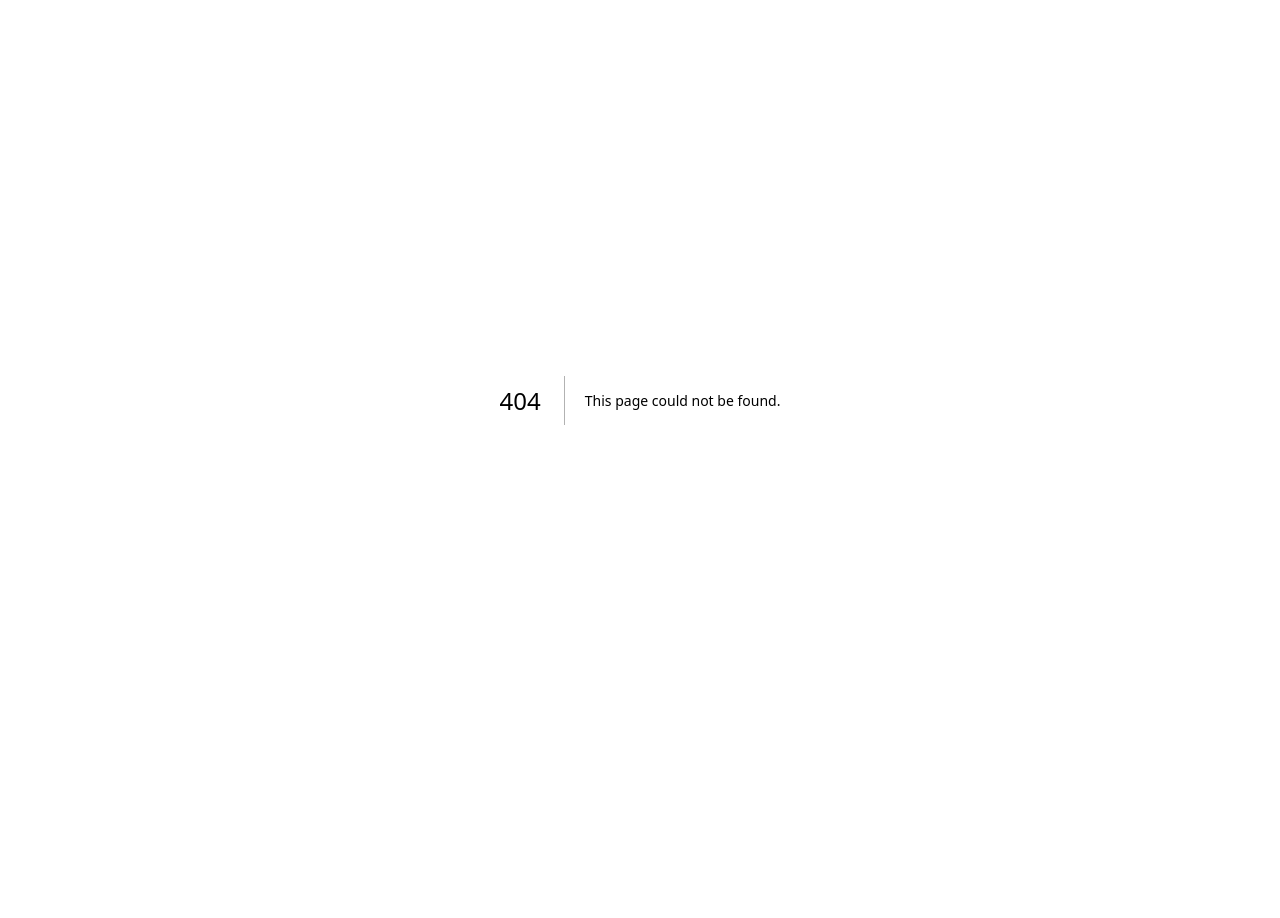
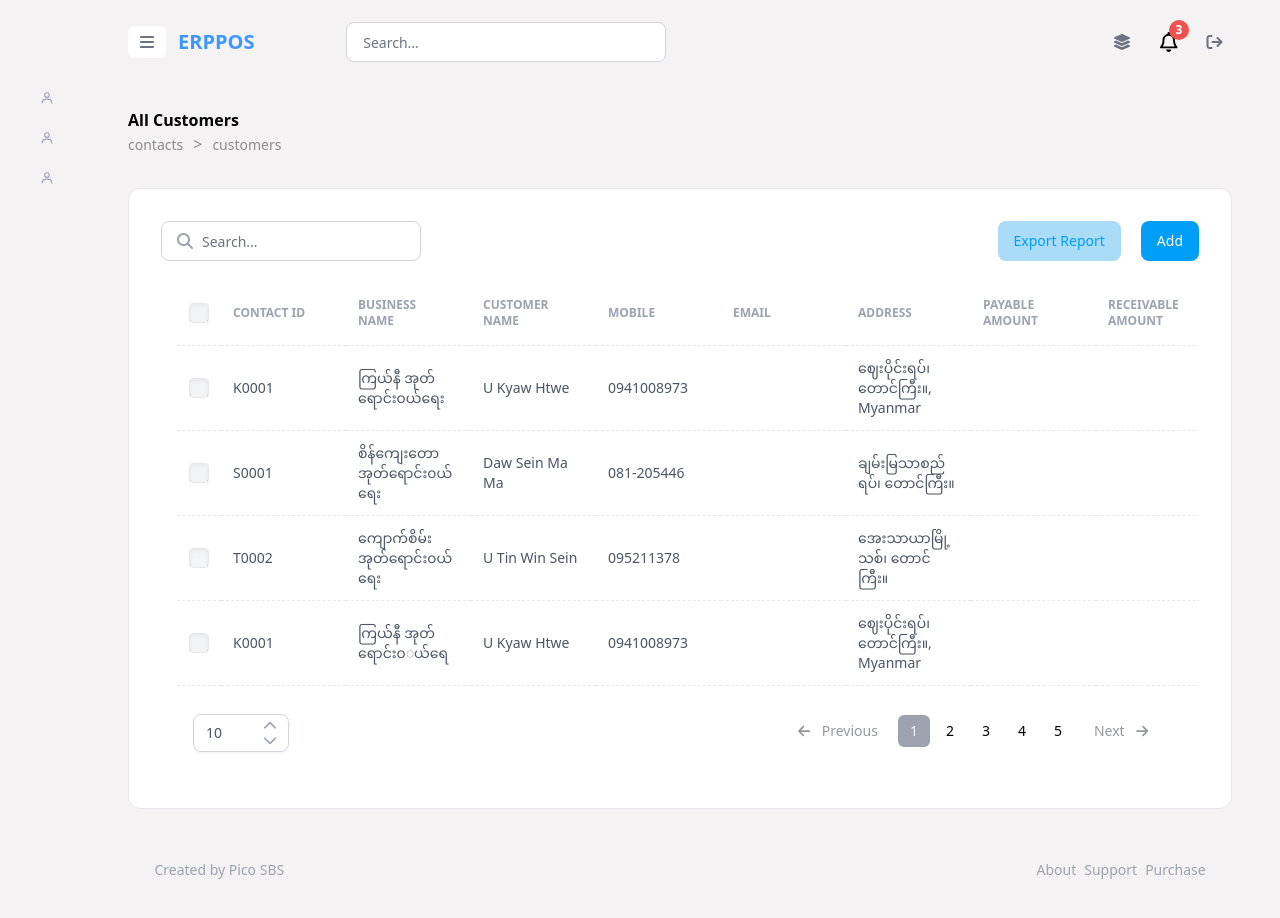
Before and after one commit to picoinno/erppos_react, a Next.js app: page /contacts/customers in a window 1280 px wide. Before the commit this address had no page. Shown: the top 918 px of the page. Before the commit the page ends 800 px from the top, so only its background shows below. Built offline with nearby package versions, Linux system fonts and the light colour scheme.

Commit message:
fix: create customer page

```diff
--- a/src/components/form/input/FilterSelect.js
+++ b/src/components/form/input/FilterSelect.js
@@ -3,7 +3,7 @@ import { Listbox, Transition } from "@headlessui/react";
 import { FontAwesomeIcon } from "@fortawesome/react-fontawesome";
 import { faCheck, faChevronDown } from "@fortawesome/free-solid-svg-icons";
 
-const FilterSelect = ({ data, className }) => {
+const FilterSelect = ({ data, className, labelText, required, error }) => {
 	const [selected, setSelected] = useState(data[0]);
 	const [value, setValue] = useState("");
 	const [filterItem, setFilterItems] = useState(data);
@@ -17,6 +17,20 @@ const FilterSelect = ({ data, className }) => {
 		setFilterItems(filterItem);
 	};
 	return (
+		<React.Fragment>
+			{labelText ? (
+				<div className="p-1">
+					<label className="text-xs text-gray-700 font-semibold">
+						{labelText}
+					</label>
+					{required === true && <span className="text-red-500 ml-1">*</span>}{" "}
+					{error ? (
+						<label className="text-xs text-red-700 pt-0 mt-0">
+							( {error} )
+						</label>
+					) : null}
+				</div>
+			) : null}
 			<div className={`w-full`}>
 				<Listbox value={selected} onChange={setSelected}>
 					<div className={`relative`}>
@@ -40,7 +54,7 @@ const FilterSelect = ({ data, className }) => {
 							leaveFrom="opacity-100"
 							leaveTo="opacity-0"
 						>
-						<Listbox.Options className="absolute z-10 mt-1 max-h-60 w-full overflow-auto rounded-md bg-gray-50 py-1 text-base shadow-md ring-1 ring-black ring-opacity-5 focus:outline-none sm:text-sm">
+							<Listbox.Options className="absolute z-10 mt-1 max-h-60 w-full overflow-auto rounded-md bg-white py-1 text-base shadow-md ring-1 ring-black ring-opacity-5 focus:outline-none sm:text-sm">
 								<div className="p-3">
 									<input
 										value={value}
@@ -84,6 +98,7 @@ const FilterSelect = ({ data, className }) => {
 					</div>
 				</Listbox>
 			</div>
+		</React.Fragment>
 	);
 };
 
--- a/src/components/form/input/Select.js
+++ b/src/components/form/input/Select.js
@@ -28,7 +28,7 @@ const Select = ({ data, className, labelText, required, error }) => {
 				<Listbox value={selected} onChange={setSelected}>
 					<div className="relative mt-1">
 						<Listbox.Button className="relative w-full cursor-pointer text-gray-600 rounded-lg border border-gray-300 py-2 pl-3 pr-10 text-left sm:text-sm">
-							<span className="block truncate">{selected.name}</span>
+							<span className="block truncate capitalize">{selected.name}</span>
 							<span className="pointer-events-none absolute inset-y-0 right-0 flex flex-col justify-center items-center pr-2">
 								<FontAwesomeIcon
 									icon={faChevronUp}
--- a/src/pages/contacts/suppliers/create/index.js
+++ b/src/pages/contacts/customers/create/index.js
@@ -20,14 +20,13 @@ const contactType = [
 		name: "Both (suppliers and customers)",
 	},
 ];
-
 const data = [
 	{ name: "Months" },
 	{
 		name: "Days",
 	},
 ];
-const CreateSupplier = () => {
+const CreateCustomer = () => {
 	const [moreInformations, setMoreInformations] = useState(false);
 	const showHandle = () => {
 		setMoreInformations(!moreInformations);
@@ -38,7 +37,7 @@ const CreateSupplier = () => {
 				<div className="bg-white rounded-xl px-8">
 					<div className="pt-6">
 						<h1 className="font-semibold text-xl text-gray-700">
-							Create User Account
+							Add Customer
 						</h1>
 						<div>
 							<Breadcrumbs />
@@ -67,10 +66,45 @@ const CreateSupplier = () => {
 						</div>
 						<div className="mt-5 grid grid-cols-8 gap-10">
 							<div className="col-span-2">
-								<Input labelText="Business Name" placeholder="Business Name" />
+								<FilterSelect
+									data={contactType}
+									labelText="Customer Group"
+									className="w-full"
+								/>
+							</div>
+							<div className="col-span-2">
+								<FilterSelect
+									data={contactType}
+									labelText="Price List"
+									className="w-full"
+								/>
 							</div>
 						</div>
 						<div className="mt-5 grid grid-cols-8 gap-x-10 gap-y-5">
+							<div className="col-span-2">
+								<Input
+									labelText="Prefix"
+									placeholder="Mr / Mrs / Miss"
+									required
+								/>
+							</div>
+							<div className="col-span-2">
+								<Input
+									labelText="First Name"
+									placeholder="First Name"
+									required
+								/>
+							</div>
+							<div className="col-span-2">
+								<Input
+									labelText="Middle Name"
+									placeholder="Middle Name"
+									required
+								/>
+							</div>
+							<div className="col-span-2">
+								<Input labelText="Last Name" placeholder="Last Name" required />
+							</div>
 							<div className="col-span-2">
 								<Input labelText="Mobile" placeholder="Mobile" required />
 							</div>
@@ -161,6 +195,14 @@ const CreateSupplier = () => {
 											placeholder="Payable Amount"
 										/>
 									</div>
+									<div className="col-span-2">
+										<Input
+											type="number"
+											className="focus:outline-none focus:border-none overflow-hidden rounded-lg"
+											labelText="Credit Limit"
+											placeholder="Credit Limit"
+										/>
+									</div>
 								</div>
 								<div className="w-full border-t border-gray-500 mt-10 mb-5"></div>
 								<div className="mt-5 grid grid-cols-8 gap-x-10 gap-y-5">
@@ -241,4 +283,4 @@ const CreateSupplier = () => {
 	);
 };
 
-export default CreateSupplier;
+export default CreateCustomer;
--- /dev/null
+++ b/src/pages/contacts/customers/index.js
@@ -0,0 +1,60 @@
+import React from "react";
+import Breadcrumbs from "@/components/Breadcrumbs";
+import Layout from "@/components/Layout";
+import Button from "@/components/form/button/Button";
+import Input from "@/components/form/input/Input";
+import CustomTable from "@/components/table/CustomTable";
+import TablePagination from "@/components/table/TablePagination";
+import { faSearch } from "@fortawesome/free-solid-svg-icons";
+import { SuppliersInfos } from "constants/data";
+
+const tableHeader = [
+	"Contact Id",
+	"Business Name",
+	"Customer Name",
+	"Mobile",
+	"Email",
+	"Address",
+	"Payable Amount",
+	"Receivable Amount",
+	"Credit Limit",
+	"Custom Field 1",
+	"Custom Field 2",
+	"Custom Field 3",
+	"Custom Field 4",
+];
+const CustomersList = () => {
+	return (
+		<Layout>
+			<>
+				<div className="px-8 pt-6">
+					<h1 className="font-semibold">All Customers</h1>
+					<div>
+						<Breadcrumbs />
+					</div>
+				</div>
+				<div className="bg-white m-8 p-8 border rounded-xl">
+					<div className="flex items-center justify-between">
+						<div>
+							<Input placeholder="Search..." leftIcon={faSearch} />
+						</div>
+						<div className="flex items-center gap-5">
+							<Button className="text-[#009ef7] bg-[#aadbf7] hover:bg-[#009ef7] hover:text-white">
+								Export Report
+							</Button>
+							<Button className="text-white">Add</Button>
+						</div>
+					</div>
+					<div className="mt-5">
+						<CustomTable tableHeader={tableHeader} rowData={SuppliersInfos} />
+						<div className="my-6">
+							<TablePagination />
+						</div>
+					</div>
+				</div>
+			</>
+		</Layout>
+	);
+};
+
+export default CustomersList;
--- a/src/pages/users/create/index.js
+++ b/src/pages/users/create/index.js
@@ -36,6 +36,7 @@ const marital = [
 const defaultLocation = [{ name: "No Results Fount" }];
 const CreateUser = () => {
 	const [open, setOpen] = useState(false);
+
 	const handleChange = () => {
 		setOpen(!open);
 	};
```
Lines whose indentation alone changed are shown as unchanged.
